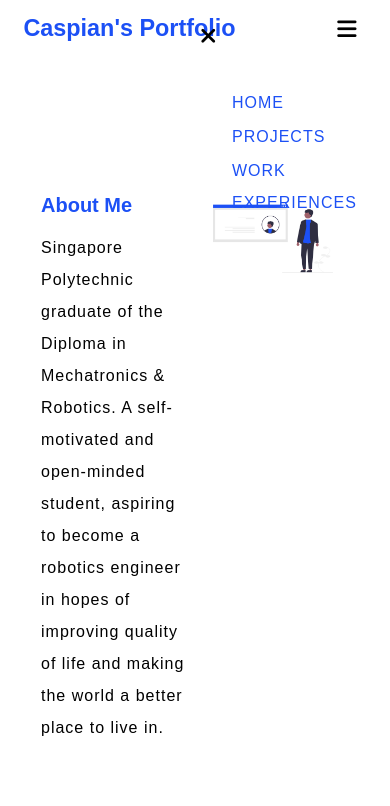
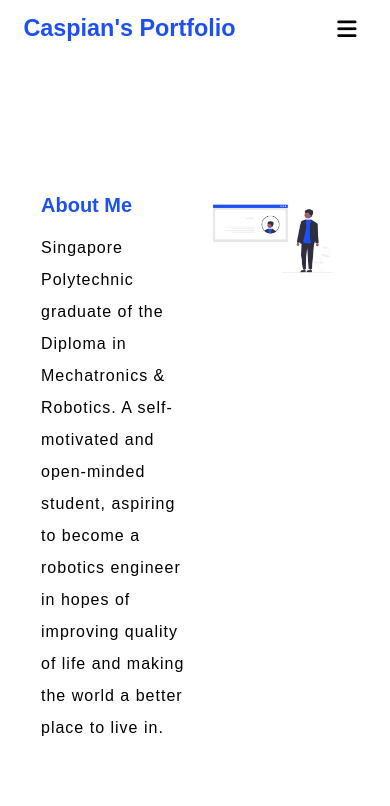
Before and after one commit to Caspian616/MyFirstWebsite, a plain HTML site: page index.html in a window 390 px wide. Shown: the top 806 px of the page. Drawn offline with Linux system fonts and the light colour scheme.

Commit message:
Update style.css

```diff
--- a/styles/style.css
+++ b/styles/style.css
@@ -165,7 +165,7 @@ footer {
         height: 100vh; /* 100% of viewport height */
         width: 200px; /* width of element to 200px */
         top: 15px; /* top of screen */
-        right: 0px; /* right of screen */
+        right: -200px; /* right of screen */
         text-align: left; /* makes text on the left */
         z-index: 2; /* stack ontop of elements with lower z-index */
         transition: 1s;
```
